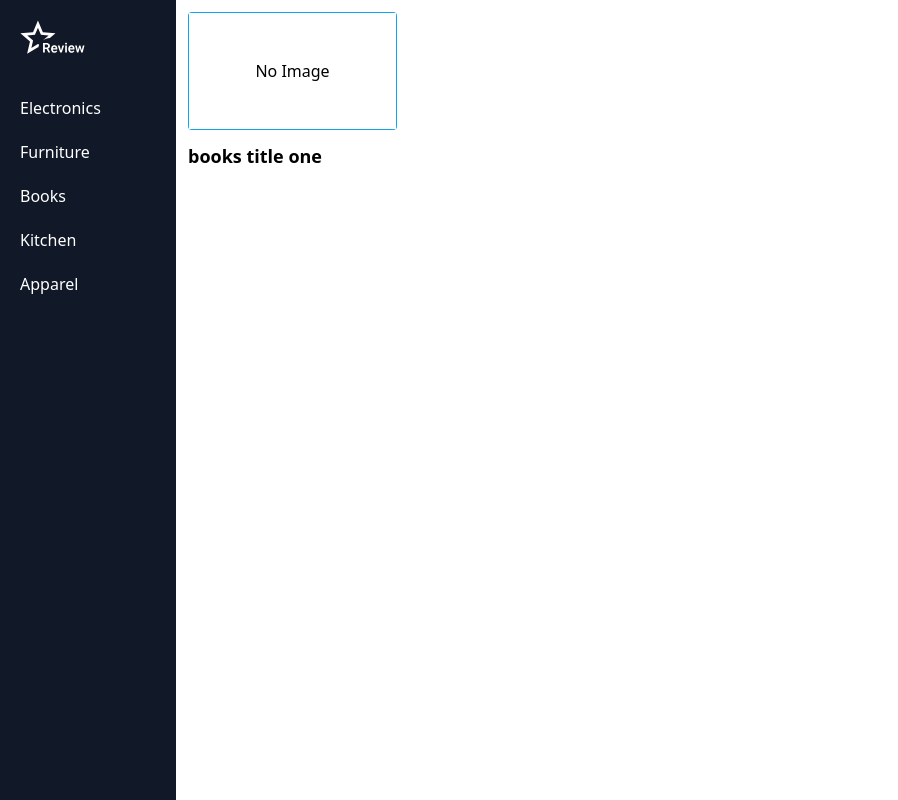
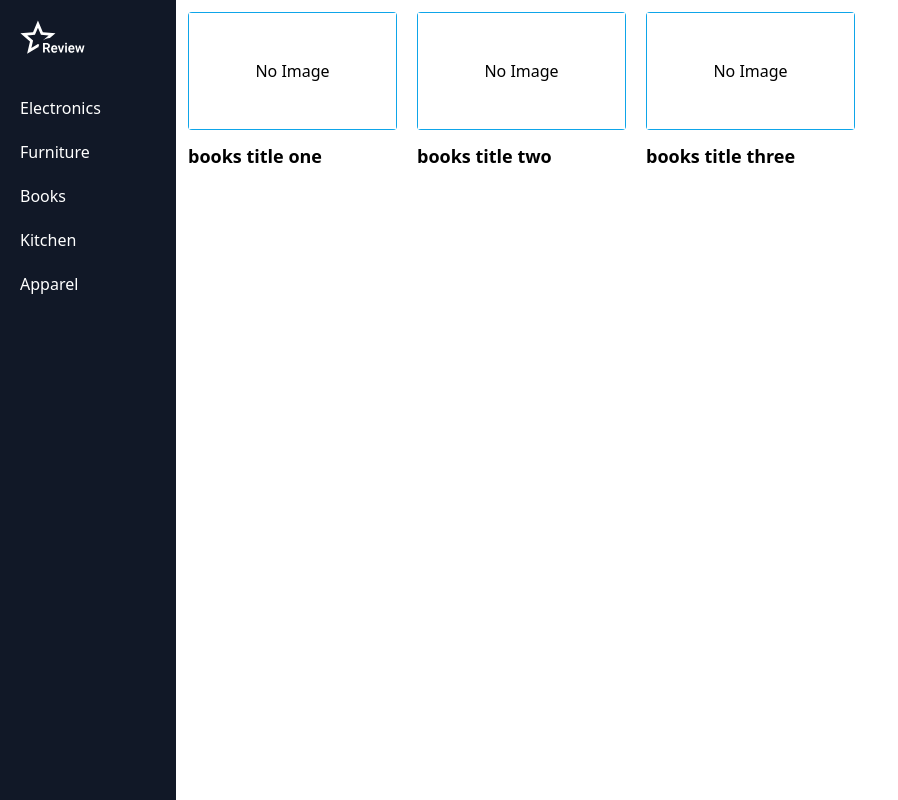
Before and after one commit to WeiWeiWe/nextjs13-typescript-tailwindcss, a Next.js app: page /books in a window 1280 px wide. Shown: the whole page, without its empty margins (0-898 px from the left). Built offline with nearby package versions, Linux system fonts and the light colour scheme.

Commit message:
20231028 - 1

```diff
--- a/app/apparel/page.tsx
+++ b/app/apparel/page.tsx
@@ -1,19 +1,15 @@
 import { NextPage } from 'next';
 import ProductCategoryList from '@/components/ProductCategoryList';
+import { loadCategories } from '@/utils/helper';
 
 interface IProps {}
 
 const Apparel: NextPage<IProps> = async () => {
-  const { product_category } = await fetch(
-    'http://localhost:3000/api/category?name=apparel'
-  ).then((res) => res.json());
+  const { product_category } = loadCategories('apparel');
 
   return (
     <div>
-      <ProductCategoryList
-        slugPrefix="apparel"
-        categories={product_category}
-      />
+      <ProductCategoryList slugPrefix="apparel" categories={product_category} />
     </div>
   );
 };
--- a/app/books/page.tsx
+++ b/app/books/page.tsx
@@ -1,19 +1,15 @@
 import { NextPage } from 'next';
 import ProductCategoryList from '@/components/ProductCategoryList';
+import { loadCategories } from '@/utils/helper';
 
 interface IProps {}
 
 const Books: NextPage<IProps> = async () => {
-  const { product_category } = await fetch(
-    'http://localhost:3000/api/category?name=books'
-  ).then((res) => res.json());
+  const { product_category } = loadCategories('books');
 
   return (
     <div>
-      <ProductCategoryList
-        slugPrefix="books"
-        categories={product_category}
-      />
+      <ProductCategoryList slugPrefix="books" categories={product_category} />
     </div>
   );
 };
--- a/app/electronics/page.tsx
+++ b/app/electronics/page.tsx
@@ -1,12 +1,11 @@
 import { NextPage } from 'next';
 import ProductCategoryList from '@/components/ProductCategoryList';
+import { loadCategories } from '@/utils/helper';
 
 interface IProps {}
 
 const Electronics: NextPage<IProps> = async () => {
-  const { product_category } = await fetch(
-    'http://localhost:3000/api/category?name=electronics'
-  ).then((res) => res.json());
+  const { product_category } = loadCategories('electronics');
 
   return (
     <div>
--- a/app/furniture/page.tsx
+++ b/app/furniture/page.tsx
@@ -1,12 +1,11 @@
 import { NextPage } from 'next';
 import ProductCategoryList from '@/components/ProductCategoryList';
+import { loadCategories } from '@/utils/helper';
 
 interface IProps {}
 
 const Furniture: NextPage<IProps> = async () => {
-  const { product_category } = await fetch(
-    'http://localhost:3000/api/category?name=furniture'
-  ).then((res) => res.json());
+  const { product_category } = loadCategories('furniture');
 
   return (
     <div>
--- a/app/kitchen/page.tsx
+++ b/app/kitchen/page.tsx
@@ -1,19 +1,15 @@
 import { NextPage } from 'next';
 import ProductCategoryList from '@/components/ProductCategoryList';
+import { loadCategories } from '@/utils/helper';
 
 interface IProps {}
 
 const Kitchen: NextPage<IProps> = async () => {
-  const { product_category } = await fetch(
-    'http://localhost:3000/api/category?name=kitchen'
-  ).then((res) => res.json());
+  const { product_category } = loadCategories('kitchen');
 
   return (
     <div>
-      <ProductCategoryList
-        slugPrefix="kitchen"
-        categories={product_category}
-      />
+      <ProductCategoryList slugPrefix="kitchen" categories={product_category} />
     </div>
   );
 };
--- a/data/categories.json
+++ b/data/categories.json
@@ -37,6 +37,24 @@
       "subTitle": "furniture subTitle one",
       "slug": "furniture slug one",
       "thumbnail": ""
+    },
+    {
+      "title": "furniture title two",
+      "subTitle": "furniture subTitle two",
+      "slug": "furniture slug two",
+      "thumbnail": ""
+    },
+    {
+      "title": "furniture title three",
+      "subTitle": "furniture subTitle three",
+      "slug": "furniture slug three",
+      "thumbnail": ""
+    },
+    {
+      "title": "furniture title four",
+      "subTitle": "furniture subTitle four",
+      "slug": "furniture slug four",
+      "thumbnail": ""
     }
   ],
   "books": [
@@ -45,6 +63,18 @@
       "subTitle": "books subTitle one",
       "slug": "books slug one",
       "thumbnail": ""
+    },
+    {
+      "title": "books title two",
+      "subTitle": "books subTitle two",
+      "slug": "books slug two",
+      "thumbnail": ""
+    },
+    {
+      "title": "books title three",
+      "subTitle": "books subTitle three",
+      "slug": "books slug three",
+      "thumbnail": ""
     }
   ],
   "kitchen": [
@@ -52,6 +82,12 @@
       "title": "kitchen title one",
       "subTitle": "kitchen subTitle one",
       "slug": "kitchen slug one",
+      "thumbnail": ""
+    },
+    {
+      "title": "kitchen title two",
+      "subTitle": "kitchen subTitle two",
+      "slug": "kitchen slug two",
       "thumbnail": ""
     }
   ],
--- a/tsconfig.json
+++ b/tsconfig.json
@@ -21,7 +21,8 @@
     ],
     "baseUrl": ".",
     "paths": {
-      "@/components/*": ["components/*"]
+      "@/components/*": ["components/*"],
+      "@/utils/*": ["utils/*"]
     }
   },
   "include": ["next-env.d.ts", "**/*.ts", "**/*.tsx", ".next/types/**/*.ts"],
--- /dev/null
+++ b/utils/helper.ts
@@ -0,0 +1,16 @@
+import fs from 'fs';
+import path from 'path';
+
+export const loadCategories = (category: string) => {
+  try {
+    const jsonRes = fs.readFileSync(
+      path.join(process.cwd(), 'data/categories.json'),
+      'utf-8'
+    );
+    const categories = JSON.parse(jsonRes);
+    return { product_category: categories[category] };
+  } catch (error: any) {
+    console.error(error);
+    return { product_category: [] };
+  }
+};
```
